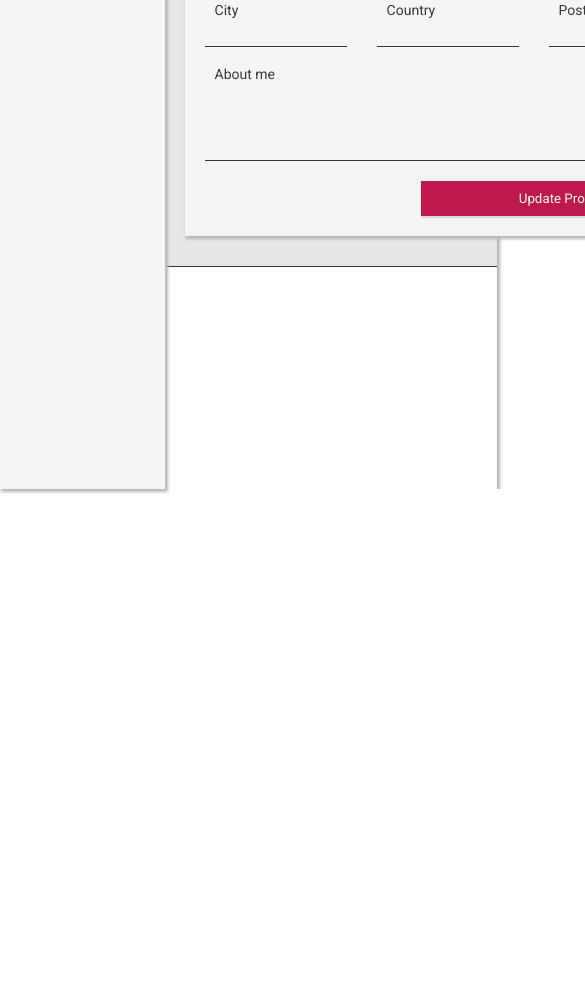
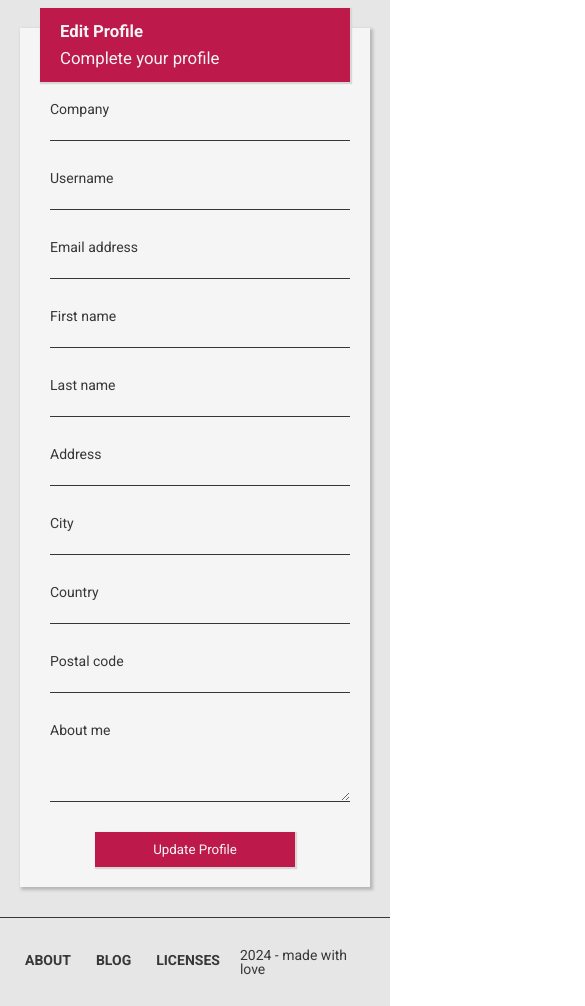
Before and after one commit to Shamlov/examination-top-academy-1-ch2-28.02.24, a plain HTML site: page index.html in a window 390 px wide. Shown: the part 355-1361 px from the top of the page, 585 px wide, since content can reach past the window. Before the commit the page ends 844 px from the top, so only its background shows below. Drawn offline with Linux system fonts and the light colour scheme.

Commit message:
итог

```diff
--- a/index.html
+++ b/index.html
@@ -70,7 +70,6 @@
                             <textarea name="" id="" cols="30" rows="10"></textarea>
                         </label>
                         <button class="btn btn-form shadow-light" type="submit">Update Profile</button>
-
                     </form>
                 </div>
                 <div class="user-card shadow-hard">
@@ -83,12 +82,16 @@
                         truth And | love you like Kanye loves Kanye | love Rick Owens’ bed design but the
                         back
                     </p>
-
                 </div>
             </main>
             <div class="line"></div>
             <footer class="footer">
-
+                <div class="footer-menu">
+                    <a href="#">About</a>
+                    <a href="#">Blog</a>
+                    <a href="#">Licenses</a>
+                </div>
+                <div class="copyright">2024 - made with love</div>
             </footer>
         </div>
     </div>
--- a/scss/style.scss
+++ b/scss/style.scss
@@ -61,14 +61,13 @@ $color-element_1_hover: rgb(161, 22, 64);
 
 .hamburger-lines {
   display: none;
-  // display: flex;
   flex-direction: column;
   justify-content: space-between;
   position: absolute;
-  height: 20px;
-  width: 20px;
-  left: 0;
-  top: 0px;
+  height: 30px;
+  width: 30px;
+  left: 20px;
+  top: 27px;
   cursor: pointer;
   .line {
     display: block;
@@ -111,6 +110,8 @@ $color-element_1_hover: rgb(161, 22, 64);
   }
   .minu-line {
     margin-bottom: 20px;
+    margin-left: -15px;
+    width: calc(100% + 30px);
   }
 }
 // ----------------------------------------------------------------
@@ -221,6 +222,7 @@ main {
   }
   label {
     padding-left: 10px;
+    display: block;
   }
   textarea {
     height: 70px;
@@ -276,7 +278,7 @@ main {
   flex-shrink: 1;
   align-self: flex-start;
   text-align: center;
-  padding: 20px 10px;
+  padding: 20px;
   background-color: $color-background-block;
   .img-user-block {
     margin: -50px auto 20px auto;
@@ -288,6 +290,9 @@ main {
   h3 {
     font-weight: 700;
     margin-bottom: 20px;
+  }
+  .description-text {
+    line-height: 1.3;
   }
 
 }
@@ -304,3 +309,69 @@ main {
   }
 }
 // ----------------------------------------------------------------
+
+// подвал---------------------------------------------------
+.footer {
+  display: flex;
+  justify-content: space-between;
+  background-color: $color-background-page;
+  padding: 30px 20px;
+}
+.footer-menu {
+  display: flex;
+  color: $color-text_dark;
+  a{
+    padding: 5px;
+    margin-right: 30px;
+    color: $color-text_dark;
+    font-weight: 700;
+    text-transform: uppercase;
+  }
+}
+// ---------------------------------------------------------
+
+@media screen and (max-width: 1000px) {
+  .main {
+    flex-direction: column;
+    row-gap: 40px;
+  }
+  .user-card {
+    order: -1;
+  }
+}
+
+@media screen and (max-width: 800px) {
+  .menu {
+    display: none;
+  }
+  .hamburger-lines {
+    display: flex;
+  }
+  .head h1 {
+    padding-left: 50px;
+  }
+}
+
+@media screen and (max-width: 500px) {
+  .form {
+    display: block;
+    label {
+      margin-bottom: 30px;
+      display: block;
+    }
+    input,
+    textarea {
+      margin: -5px 0 0 0 ;
+    }
+  }
+  .footer-menu {
+    a {
+      margin-right: 15px;
+    }
+  }
+  .btn-form {
+    min-width: 200px;
+    margin: 0 auto;
+    display: block;
+  }
+}
```
Also changed, not shown: css/style.css, 1 other file.
